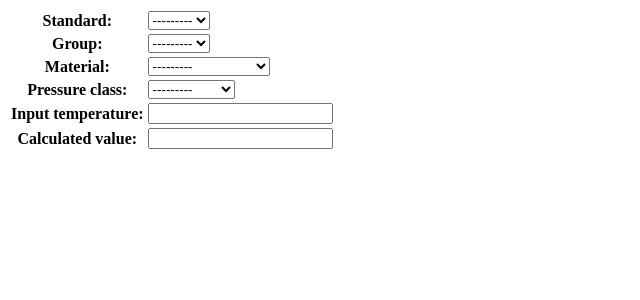
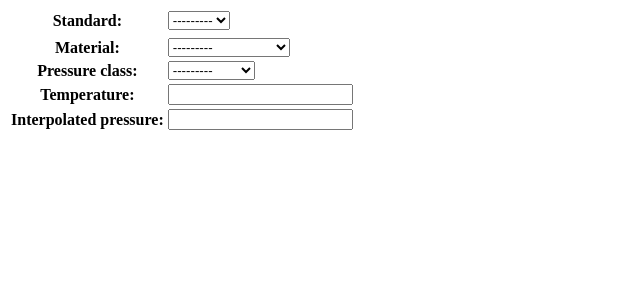
Before and after one commit to TruninKonstantin/django_project_03, a Django app: page /output_pressure/pressure_calculation/ in a window 1280 px wide. Shown: the top 300 px of the page, without its empty margins (0-640 px from the left). Run offline with Django 3.2, Linux system fonts and the light colour scheme; data comes from the database, SQL or seed files in the repository.

Commit message:
Name of the fields are changed.

```diff
--- a/mysite/output_pressure/forms.py
+++ b/mysite/output_pressure/forms.py
@@ -4,9 +4,12 @@ from .models import Results, Material, Standard
 
 
 class ResultsForm(forms.ModelForm):
-    input_temperature = forms.FloatField()
+    temperature = forms.FloatField()
     # TODO add bar
-    calculated_value = forms.CharField()
+    interpolated_pressure = forms.CharField()
+    # labels = {
+    #     "interpolated_pressure": "interpolated_pressure, bars"
+    # }
 
     class Meta:
         model = Results
--- a/mysite/output_pressure/templates/output_pressure/pressure_calculation.html
+++ b/mysite/output_pressure/templates/output_pressure/pressure_calculation.html
@@ -1,6 +1,6 @@
-<!--{% load static %}-->
+{% load static %}
 
-<!--<link rel="stylesheet" type="text/css" href="{% static 'output_pressure/style.css' %}">-->
+<link rel="stylesheet" type="text/css" href="{% static 'output_pressure/style.css' %}">
 
 <form method="post"
       id="resultsPressureForm"
@@ -24,7 +24,7 @@
 
       var pressureClassId = $(document.getElementById("id_pressure_class")).val();
       var materialId = $(document.getElementById("id_material")).val();
-      var inputTemperature = $(document.getElementById("id_input_temperature")).val();
+      var inputTemperature = $(document.getElementById("id_temperature")).val();
 
       if( pressureClassId && materialId && inputTemperature) {
           $.ajax({
@@ -35,11 +35,11 @@
               'input_temperature': inputTemperature
             },
             success: function (data) {
-              document.getElementById("id_calculated_value").setAttribute('value',data);
+              document.getElementById("id_interpolated_pressure").setAttribute('value',data);
             }
           });
       }else {
-              document.getElementById("id_calculated_value").setAttribute('value','----');
+              document.getElementById("id_interpolated_pressure").setAttribute('value','----');
             }
     }
 
@@ -102,7 +102,7 @@
       updatePressureInterpolation();
     });
 
-    $("#id_input_temperature").change(function () {
+    $("#id_temperature").change(function () {
       updatePressureInterpolation();
     });
 
```
